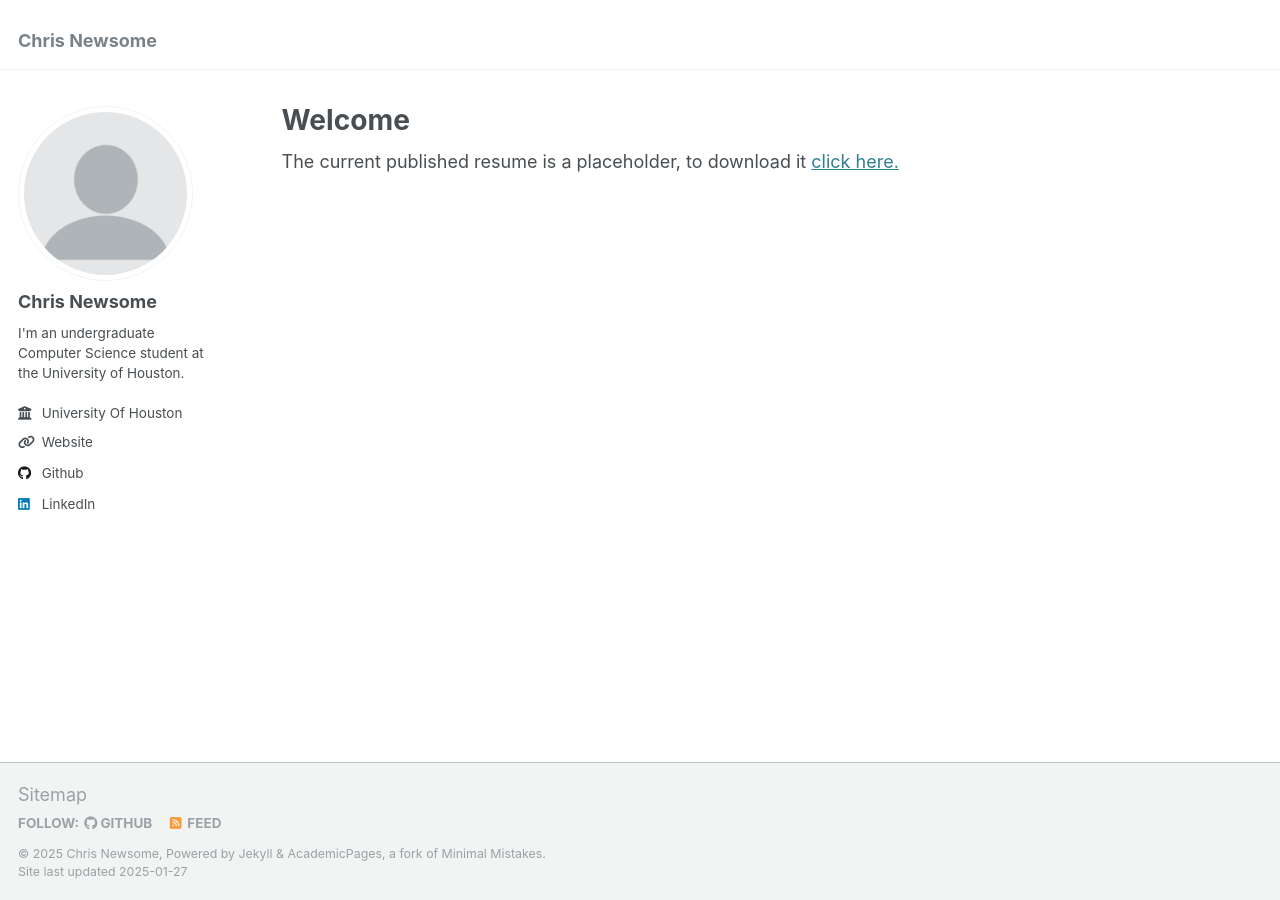
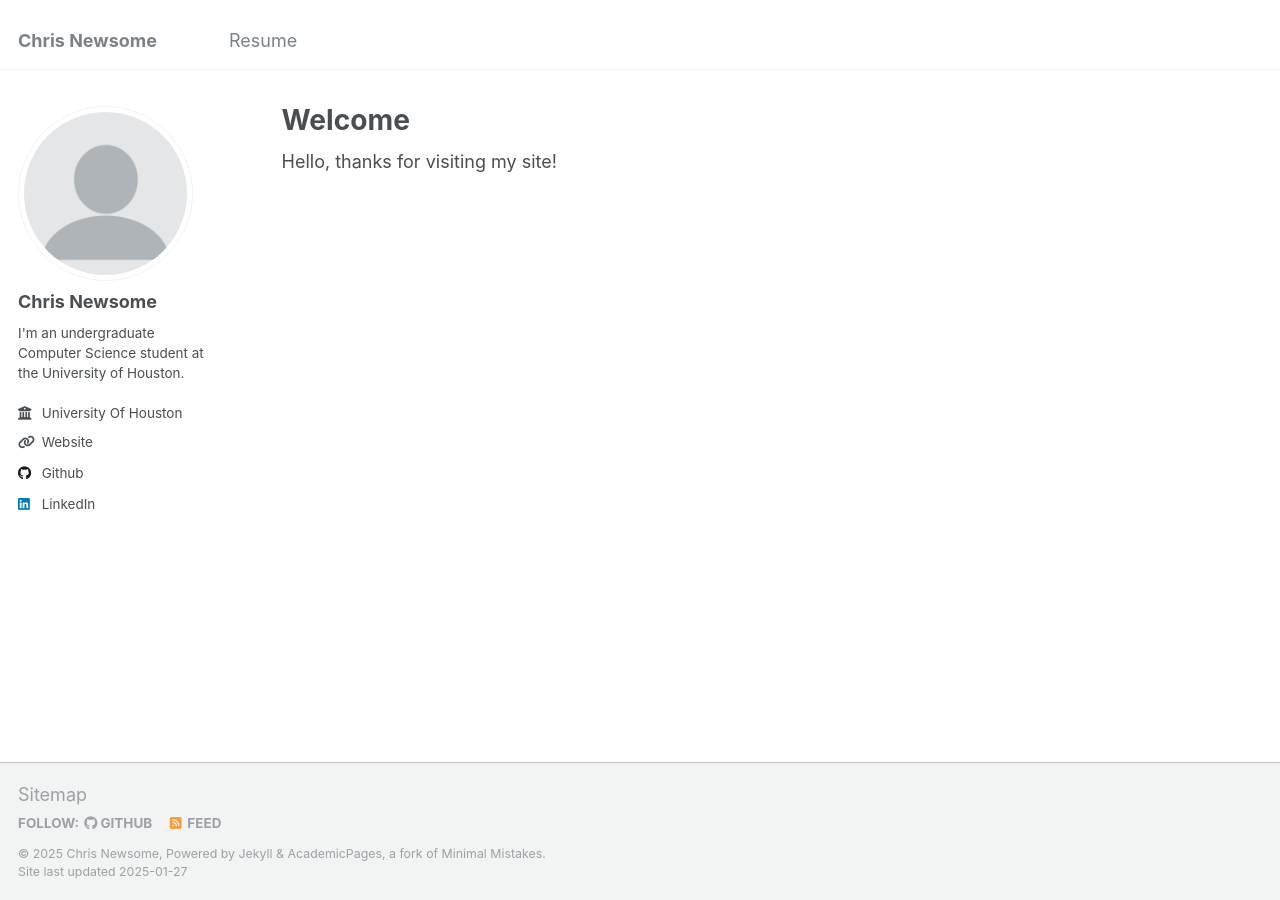
Before and after one commit to MontyPithon/MontyPithon.github.io, a Jekyll site: the page built from _pages/about.md, in a window 1280 px wide. Built offline with Jekyll 4.4.1, drawn with Linux system fonts in a browser that asks for light colours.

Commit message:
fixed resume link

```diff
--- a/_data/navigation.yml
+++ b/_data/navigation.yml
@@ -5,3 +5,5 @@
 # prevent it from being included in the site.
 
 main:
+  - title: "Resume"
+    url: /_pages/resume
--- a/_pages/about.md
+++ b/_pages/about.md
@@ -8,5 +8,4 @@ redirect_from:
 ---
 
 
-The current published resume is a placeholder, to download it <a
-    href="../files/tempR.pdf"> click here.</a>
+Hello, thanks for visiting my site!
```
